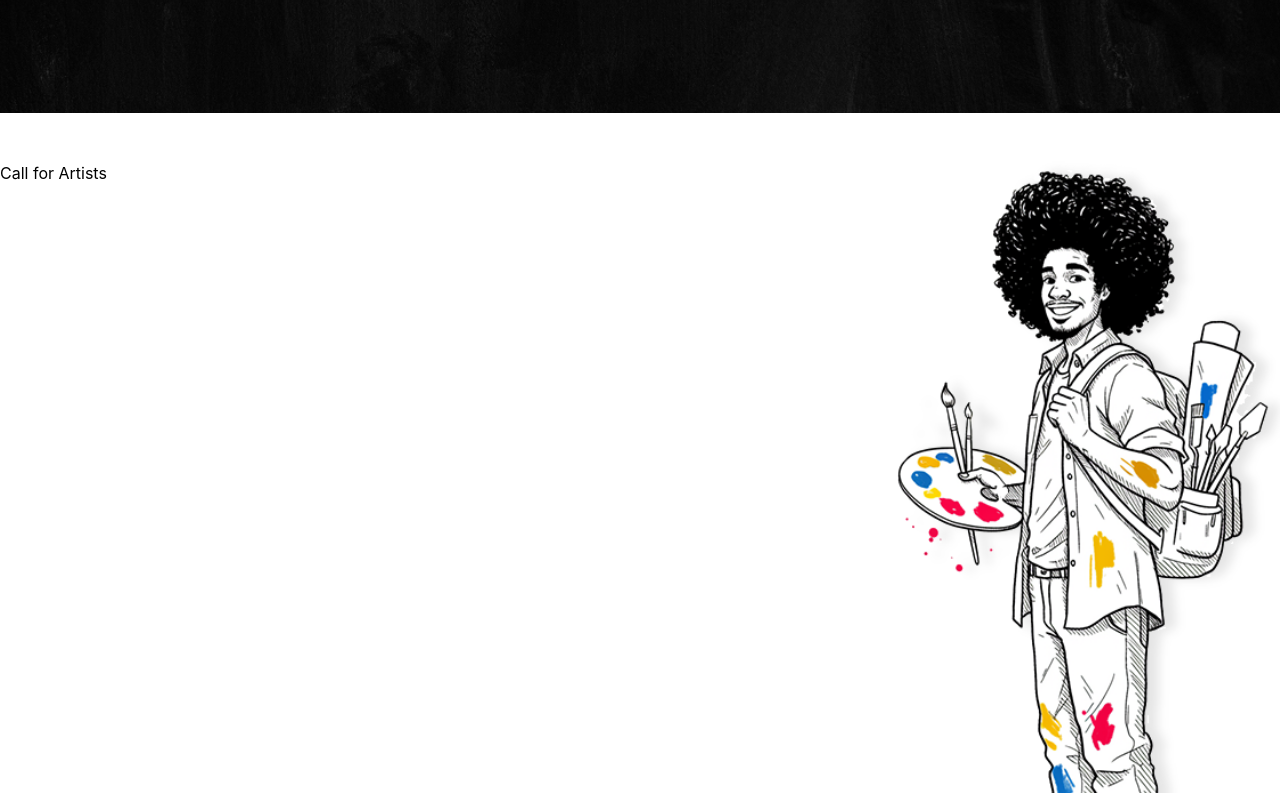
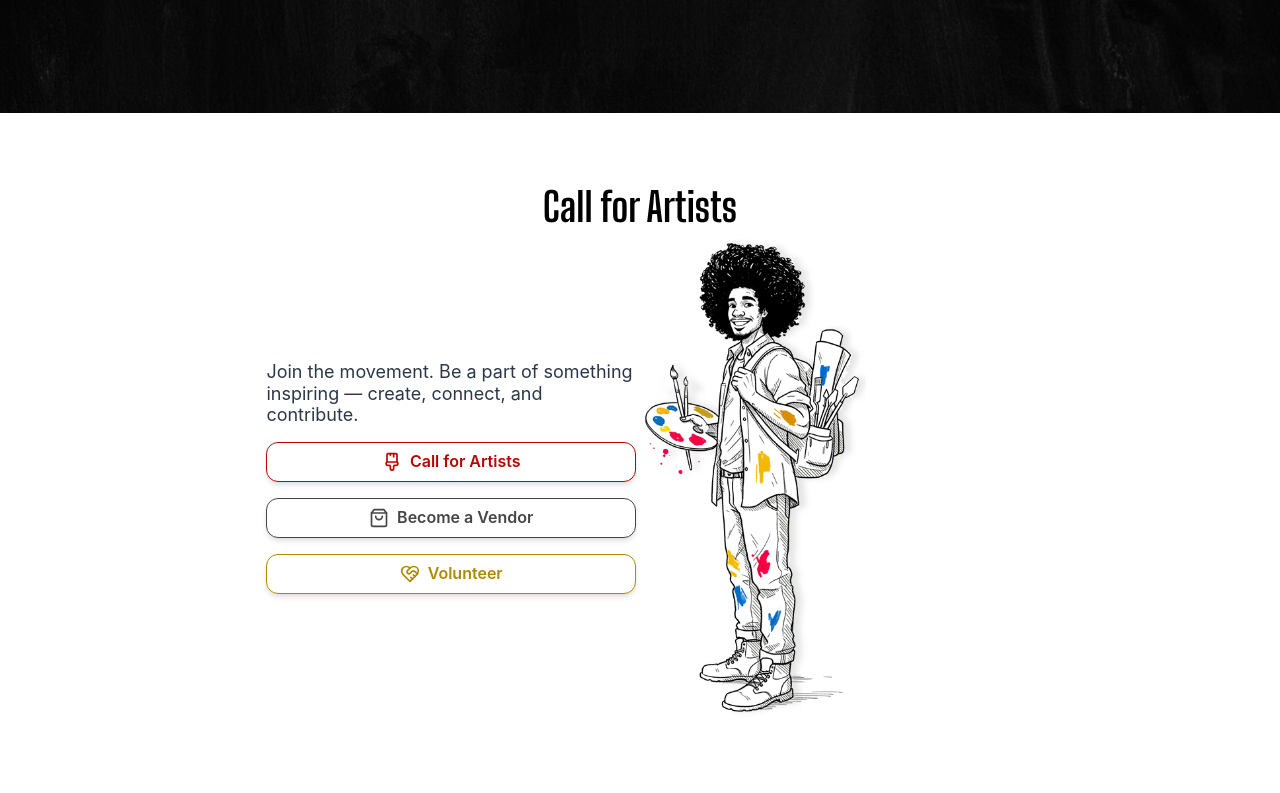
Before and after one commit to KeyTer-01/logosandheart, a React (Vite) app: page / in a window 1280 px wide. Shown: the part 687-1480 px from the top of the page. Built offline with nearby package versions, Linux system fonts and the light colour scheme.

Commit message:
modify cta

```diff
--- a/src/components/CallForArtists.jsx
+++ b/src/components/CallForArtists.jsx
@@ -1,17 +1,123 @@
-import { Flex, Image } from "@chakra-ui/react";
+import {
+  Box,
+  Button,
+  Flex,
+  Image,
+  Stack,
+  Text,
+  useBreakpointValue,
+} from "@chakra-ui/react";
 import artistImage from "../assets/images/artist-image.png";
+import { motion } from "framer-motion";
+import { HeartHandshake, Paintbrush2, ShoppingBag } from "lucide-react";
 
+const MotionButton = motion(Button);
+const ctaItems = [
+  // {
+  //   label: "Register Now",
+  //   icon: <UserPlus size={20} />,
+  //   link: "https://linktr.ee/logosandheart",
+  //   bg: "#ba0404",
+  // },
+  {
+    label: "Call for Artists",
+    icon: <Paintbrush2 size={20} />,
+    link: "https://docs.google.com/forms/d/e/1FAIpQLSdG7eZ2xdwg0dOMX8DBpDeGwu1dPX2unUWoaxbkQGkBWWaLow/viewform?usp=header",
+    bg: "#ba0404",
+  },
+  {
+    label: "Become a Vendor",
+    icon: <ShoppingBag size={20} />,
+    link: "https://docs.google.com/forms/d/e/1FAIpQLSe4VBnfcRFQRterJQ7Wmor-W1lPRtyvoVpWhOK3d4EkEIUe8Q/viewform?usp=header",
+    bg: "#454545",
+  },
+  {
+    label: "Volunteer",
+    icon: <HeartHandshake size={20} />,
+    link: "https://linktr.ee/logosandheart",
+    bg: "#ad8a02",
+  },
+];
 const CallForArtists = () => {
+  const isMobile = useBreakpointValue({ base: true, md: false });
   return (
     <>
       <Flex
+        id="cta"
+        flexDirection={"column"}
+        alignItems={"center"}
         color={"#000"}
         bg={"white"}
-        justifyContent={"space-between"}
-        py={12}
+        px={6}
+        py={16}
       >
-        Call for Artists
-        <Image w={"30%"} src={artistImage} alt="artist" />
+        <Text fontFamily={"secondary"} fontSize={40} fontWeight={700}>
+          Call for Artists
+        </Text>
+        <Flex
+          color={"#000"}
+          //   bg={"yellow"}
+          w={"100%"}
+          justifyContent={"center"}
+          minH={"30vh"}
+          gap={2}
+          alignItems={"center"}
+          //   px={{ base: 0, md: 24 }}
+        >
+          <Stack w={{ base: "80%", md: "30%" }}>
+            <Text
+              mb={2}
+              fontSize={{ base: "sm", md: "lg" }}
+              lineHeight={1.2}
+              color="gray.700"
+            >
+              Join the movement. Be a part of something inspiring — create,
+              connect, and contribute.
+            </Text>
+            <Stack
+              direction={{ base: "column" }}
+              spacing={4}
+              justify="center"
+              //   align="center"
+              flexWrap="wrap"
+              //   w={"100%"}
+              //   bg={"orange"}
+            >
+              {ctaItems.map((cta, i) => (
+                <MotionButton
+                  key={cta.label}
+                  as="a"
+                  href={cta.link}
+                  target="_blank"
+                  rel="noopener noreferrer"
+                  variant="outline"
+                  size="md"
+                  borderColor={cta.bg}
+                  //   px={8}
+                  //   py={6}
+                  leftIcon={cta.icon}
+                  borderRadius="xl"
+                  boxShadow="md"
+                  whileHover={{ scale: 1.05 }}
+                  whileTap={{ scale: 0.95 }}
+                  transition={{ duration: 0.2 }}
+                  minW={isMobile ? "full" : "auto"}
+                  color={cta.bg}
+                >
+                  {cta.label}
+                </MotionButton>
+              ))}
+            </Stack>
+          </Stack>
+          <Box w={{ base: "50%", md: "30%" }}>
+            <Image
+              src={artistImage}
+              alt="artist"
+              w={{ base: "100%", md: "60%" }}
+              objectFit="contain"
+            />
+          </Box>
+        </Flex>
       </Flex>
     </>
   );
--- a/src/components/Navbar.jsx
+++ b/src/components/Navbar.jsx
@@ -20,13 +20,13 @@ import logo from "../assets/images/logo.png";
 
 const navLinks = [
   { label: "Home", href: "#home" },
+  { label: "CFA", href: "#cta" },
   { label: "Story", href: "#story" },
   { label: "Panelists", href: "#panelists" },
   { label: "Speakers", href: "#speakers" },
   { label: "Expectations", href: "#expect" },
   { label: "Goal", href: "#goal" },
   { label: "Details", href: "#details" },
-  { label: "Register", href: "#cta" },
   { label: "Contact", href: "#contact" },
 ];
 
@@ -97,11 +97,11 @@ const Navbar = () => {
                         p={0}
                         borderRadius={0}
                         w={"100%"}
-                        mt={3}
+                        mt={4}
                         h={8}
                         pb={1}
                         // bg={"yellow"}
-                        borderBottom={"0.2px solid #ffffff6a"}
+                        borderBottom={"0.2px solid #ffffff4a"}
                         justifyContent="flex-start"
                         onClick={() => handleScroll(link.href)}
                         _hover={{ color: "purple.400", bg: "whiteAlpha.100" }}
--- a/src/pages/Index.jsx
+++ b/src/pages/Index.jsx
@@ -24,7 +24,7 @@ const Index = () => {
       <WhatToExpectSection />
       <TheGoalSection />
       <EventDetailsSection />
-      <CTAsSection />
+      {/* <CTAsSection /> */}
       <GetInTouchSection />
     </Flex>
   );
```
